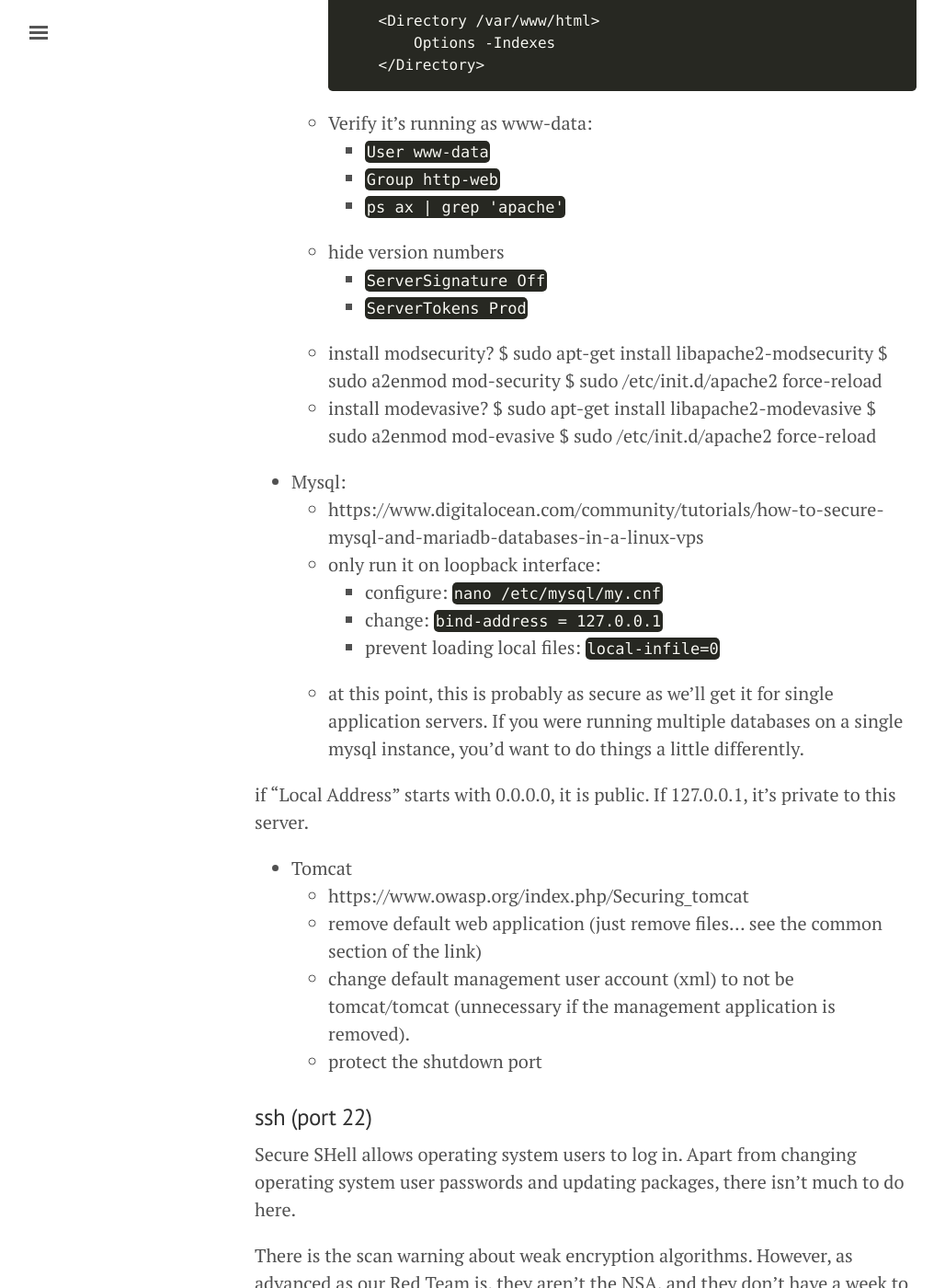
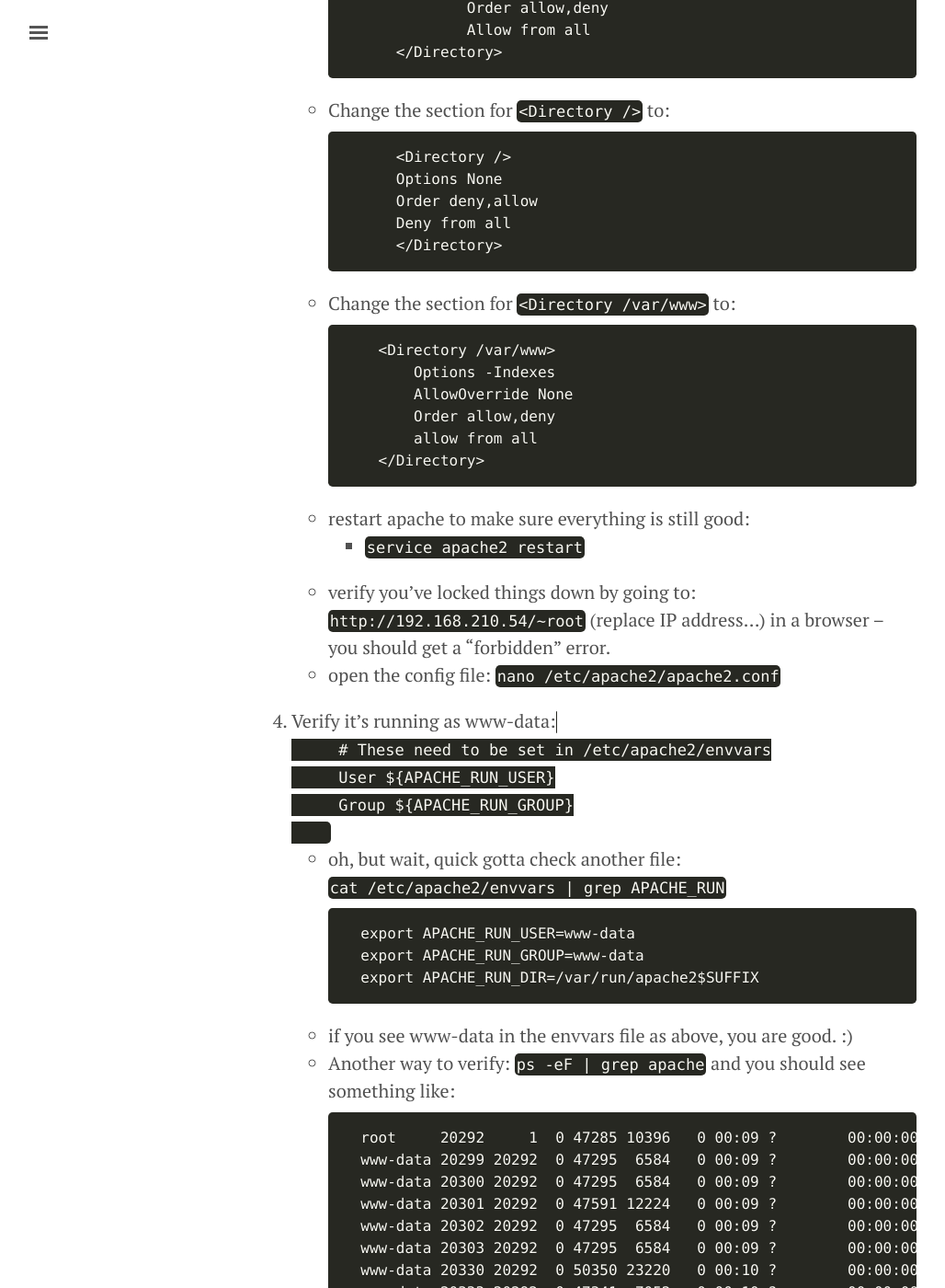
Before and after one commit to slackboxster/slackboxster.github.io, a Jekyll site: the page built from gencyber2017/lesson.md, in a window 1280 px wide and 1400 px high, scrolled down 15435 px. Shown: the whole window at 92% size, without its empty margins (3-1031 px from the left). Built offline with Jekyll 4.4.1, drawn with Linux system fonts in a browser that asks for light colours; some of the changed text lies outside the part shown.

Commit message:
finishing apache, moving on to mysql

````diff
--- a/gencyber2017/lesson.md
+++ b/gencyber2017/lesson.md
@@ -341,14 +341,25 @@
     * `rm /var/www/phpinfo.php`
     * `rm -rf /var/www/backups` (on some servers... contains a copy of the passwd file!!!)
 2. Fix the permissions of web directory:
+    * `ls -al /var/www` to see the permissions
     * `chown -R www-data:www-data /var/www` -- change the web files to be owned by the apache user.
     * `find /var/www -type f -exec chmod 640 {} \;` -- give all files the right permissions
     * `find /var/www -type d -exec chmod 750 {} \;` -- give all directories the right permissions
-
-        * http://fideloper.com/user-group-permissions-chmod-apache
-        * https://wiki.apache.org/httpd/FileSystemPermissions
-    * to configure: `nano /etc/apache2/apache2.conf`
-    * Lock down which directories are accessible:
+3. Configure the sites:
+    * get into the configuration directory: `cd /etc/apache2`
+    * check what sites exist: `ls sites-enabled` -- should only be `000-default`. If not, let me know.
+    * Edit the default site config: `nano /etc/apache2/sites-enabled/000-default`
+    * Remove this section:
+        ```
+            ScriptAlias /cgi-bin/ /usr/lib/cgi-bin/
+            <Directory "/usr/lib/cgi-bin">
+                    AllowOverride None
+                    Options +ExecCGI -MultiViews +SymLinksIfOwnerMatch
+                    Order allow,deny
+                    Allow from all
+            </Directory>
+        ```
+    * Change the section for `<Directory />` to:
         ```
             <Directory />
             Options None
@@ -356,32 +367,62 @@
             Deny from all
             </Directory>
         ```
-
-    * Disable Directory Listing:
+    * Change the section for `<Directory /var/www>` to:
         ```
-          <Directory /var/www/html>
+          <Directory /var/www>
               Options -Indexes
+              AllowOverride None
+              Order allow,deny
+              allow from all
           </Directory>
         ```
-    * Verify it's running as www-data:
-        * `User www-data`
-        * `Group http-web`
-        * `ps ax | grep 'apache'`
-    * hide version numbers
-        * `ServerSignature Off`
-        * `ServerTokens Prod`
-    * install modsecurity?
-        $ sudo apt-get install libapache2-modsecurity
-        $ sudo a2enmod mod-security
-        $ sudo /etc/init.d/apache2 force-reload
-    * install modevasive?
-        $ sudo apt-get install libapache2-modevasive
-        $ sudo a2enmod mod-evasive
-        $ sudo /etc/init.d/apache2 force-reload
+    * restart apache to make sure everything is still good:
+        * `service apache2 restart`
+    * verify you've locked things down by going to: `http://192.168.210.54/~root` (replace IP address...) in a browser -- you should get a "forbidden" error.
+    * open the config file: `nano /etc/apache2/apache2.conf`
+3. Verify it's running as www-data:
+        ```
+        # These need to be set in /etc/apache2/envvars
+        User ${APACHE_RUN_USER}
+        Group ${APACHE_RUN_GROUP}
+        ```
+    * oh, but wait, quick gotta check another file: `cat /etc/apache2/envvars | grep APACHE_RUN`
+        ```
+        export APACHE_RUN_USER=www-data
+        export APACHE_RUN_GROUP=www-data
+        export APACHE_RUN_DIR=/var/run/apache2$SUFFIX
+        ```
+    * if you see www-data in the envvars file as above, you are good. :)
+    * Another way to verify: `ps -eF | grep apache` and you should see something like:
+        ```
+        root     20292     1  0 47285 10396   0 00:09 ?        00:00:00 /usr/sbin/apache2 -k start
+        www-data 20299 20292  0 47295  6584   0 00:09 ?        00:00:00 /usr/sbin/apache2 -k start
+        www-data 20300 20292  0 47295  6584   0 00:09 ?        00:00:00 /usr/sbin/apache2 -k start
+        www-data 20301 20292  0 47591 12224   0 00:09 ?        00:00:00 /usr/sbin/apache2 -k start
+        www-data 20302 20292  0 47295  6584   0 00:09 ?        00:00:00 /usr/sbin/apache2 -k start
+        www-data 20303 20292  0 47295  6584   0 00:09 ?        00:00:00 /usr/sbin/apache2 -k start
+        www-data 20330 20292  0 50350 23220   0 00:10 ?        00:00:00 /usr/sbin/apache2 -k start
+        www-data 20333 20292  0 47341  7052   0 00:10 ?        00:00:00 /usr/sbin/apache2 -k start
+        www-data 20334 20292  0 47295  6584   0 00:10 ?        00:00:00 /usr/sbin/apache2 -k start
+        www-data 20335 20292  0 47295  6584   0 00:10 ?        00:00:00 /usr/sbin/apache2 -k start
+        www-data 20336 20292  0 47341  7012   0 00:10 ?        00:00:00 /usr/sbin/apache2 -k start
+        root     20425 18845  0  1960   872   0 00:18 pts/0    00:00:00 grep apache
+        ```
+3. Hide your version numbers:
+    * This stuff at the bottom of an error page gives much info to Red Team.
+        * *Apache/2.2.22 (Debian) Server at 192.168.210.55 Port 80*
+    * Hide it by:
+        * edit the security config: `nano /etc/apache2/conf.d/security`
+        * Change the following lines:
+            * `ServerSignature On` to `ServerSignature Off`
+            * `ServerTokens OS` to `ServerTokens Prod`
+        * Restart apache `service apache2 restart`
+        * verify your error messages are less helpful. ;)
+4. Install mod-security:
+    * `apt-get install libapache2-modsecurity` (should enable the module and restart apache automatically)
 
 
-* Mysql:
-    * https://www.digitalocean.com/community/tutorials/how-to-secure-mysql-and-mariadb-databases-in-a-linux-vps
+### Mysql:
     * only run it on loopback interface:
         * configure: `nano /etc/mysql/my.cnf`
         * change: `bind-address = 127.0.0.1`
@@ -488,3 +529,6 @@
 ## Learn more about securing specific services:
 [FTP](https://www.pluralsight.com/blog/it-ops/how-to-set-up-safe-ftp-in-linux)
 [Apache](https://www.tecmint.com/apache-security-tips/)
+[Apache Wiki Permissions Article ](https://wiki.apache.org/httpd/FileSystemPermissions)
+[Apache Permissions Article](http://fideloper.com/user-group-permissions-chmod-apache)
+[Securing Mysql](https://www.digitalocean.com/community/tutorials/how-to-secure-mysql-and-mariadb-databases-in-a-linux-vps)
````
